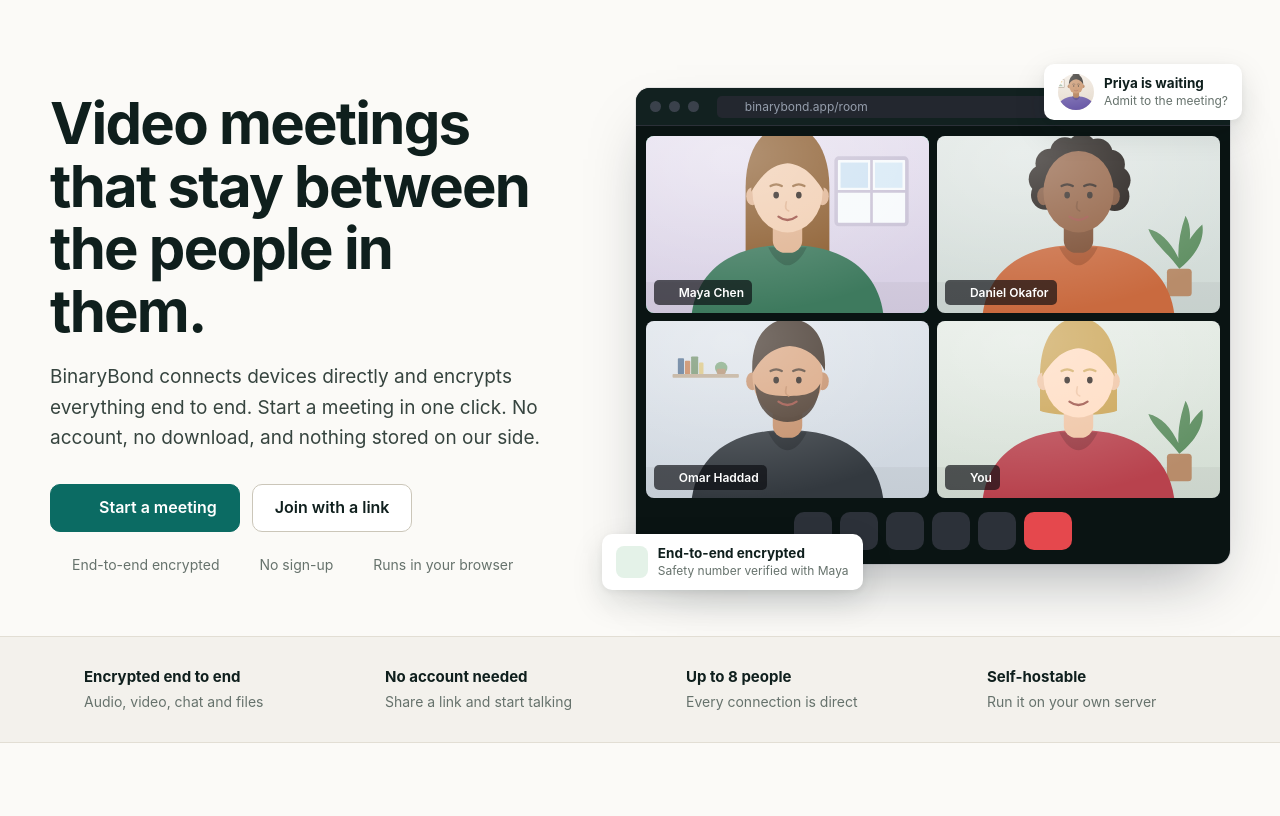
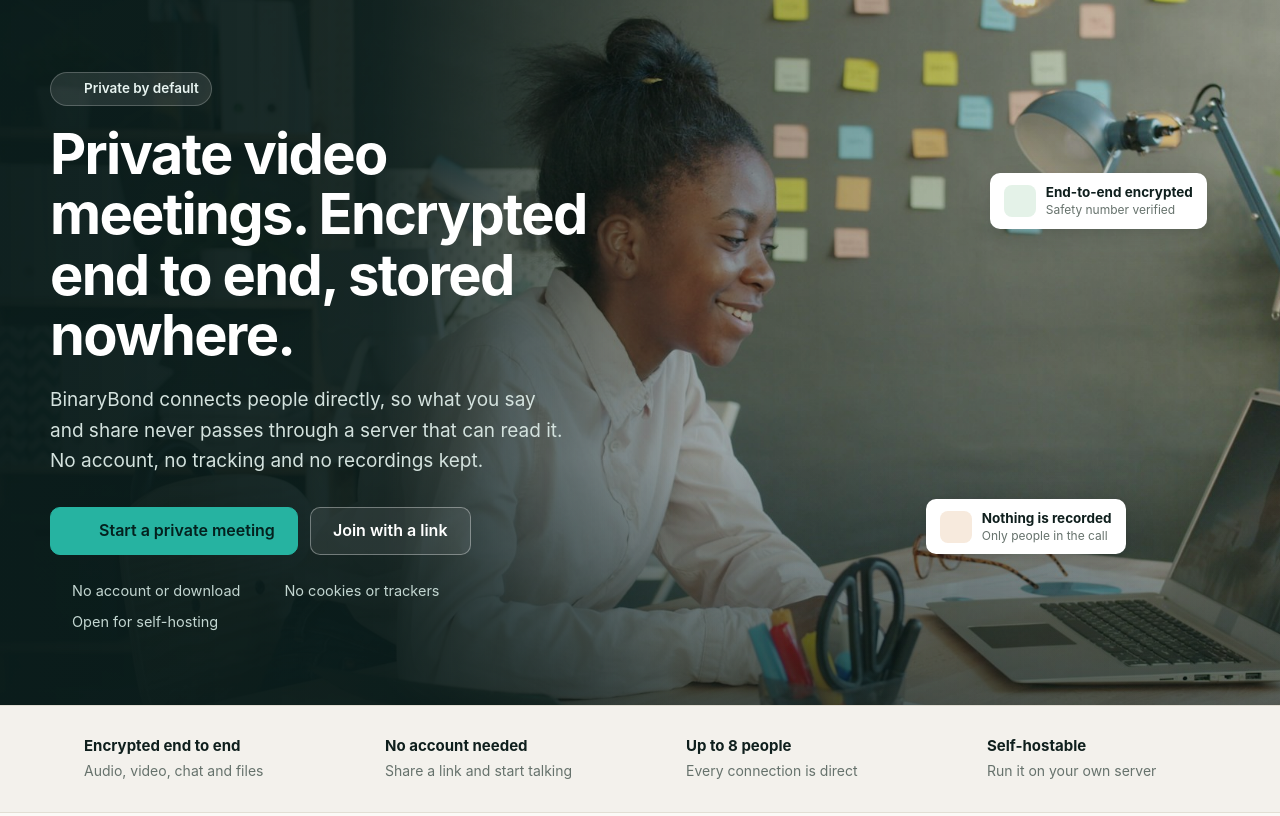
Before and after one commit to ibrahimalee/Binary-Bond, a website: page public/index.html in a window 1280 px wide. Shown: the top 816 px of the page. Drawn offline with Linux system fonts and the light colour scheme.

Commit message:
Photo hero with a real call photo, privacy-first headline
Self-hosted photo by Vitaly Gariev (Unsplash License), credited in the
footer. The illustrated meeting window moves to its own section.

```diff
--- a/public/css/site.css
+++ b/public/css/site.css
@@ -277,3 +277,35 @@
   .prose table { display: block; overflow-x: auto; white-space: nowrap; }
   .prose td { white-space: normal; min-width: 160px; }
 }
+
+/* ---------- photo hero ---------- */
+.hero { position: relative; display: flex; align-items: center; min-height: clamp(540px, 82vh, 720px); padding: 0; overflow: hidden; background: var(--ink); color: #fff; }
+.hero-photo { position: absolute; top: 0; left: 0; width: max(115%, 100vw); height: 100%; max-width: none; object-fit: cover; object-position: 40% 35%; }
+.hero-shade { position: absolute; inset: 0; background: linear-gradient(90deg, rgba(10, 28, 27, .97) 0%, rgba(10, 28, 27, .9) 30%, rgba(10, 28, 27, .32) 54%, rgba(10, 28, 27, .06) 100%), linear-gradient(0deg, rgba(10, 28, 27, .55), transparent 35%); }
+.hero-inner { position: relative; display: grid; grid-template-columns: minmax(0, 560px) 1fr; gap: 40px; align-items: center; padding-block: 72px; }
+.hero h1 { color: #fff; font-size: clamp(34px, 4.6vw, 56px); letter-spacing: -.03em; line-height: 1.08; margin-bottom: 20px; }
+.hero .lede { color: #d4e2de; font-size: 19px; max-width: 520px; margin-bottom: 30px; }
+.hero-badge { display: inline-flex; align-items: center; gap: 8px; margin: 0 0 18px; padding: 5px 12px 5px 10px; border-radius: 999px; background: rgba(255, 255, 255, .1); border: 1px solid rgba(255, 255, 255, .22); color: #e8f4f1; font-size: 13.5px; font-weight: 600; }
+.hero-badge .ic { width: 15px; height: 15px; color: #7be0d1; }
+.hero .btn-primary { background: #26b3a1; border-color: #26b3a1; color: #04211e; }
+.hero .btn-primary:hover { background: #3cc4b3; border-color: #3cc4b3; }
+.btn-light { background: rgba(255, 255, 255, .08); border-color: rgba(255, 255, 255, .35); color: #fff; }
+.btn-light:hover { background: rgba(255, 255, 255, .16); }
+.hero-note { display: flex; flex-wrap: wrap; gap: 8px 22px; list-style: none; margin: 24px 0 0; padding: 0; color: #c3d6d1; font-size: 14.5px; }
+.hero-note li { display: inline-flex; align-items: center; gap: 6px; }
+.hero-note .ic { width: 16px; height: 16px; color: #7be0d1; }
+.hero-floats { position: relative; align-self: stretch; min-height: 320px; }
+.hero-floats .shot-float { position: absolute; }
+.hero-floats .f1 { right: 4%; top: 18%; }
+.hero-floats .f2 { right: 18%; bottom: 14%; }
+.badge-ic.accent { background: var(--accent-soft); color: var(--accent); }
+.showcase .hero-visual.center-shot { max-width: 760px; margin: 0 auto; padding: 8px 24px 28px; }
+.showcase .shot-float.f1 { left: -6px; bottom: 6px; }
+.showcase .shot-float.f2 { right: -6px; top: -6px; }
+@media (max-width: 900px) {
+  .hero { min-height: 0; }
+  .hero-photo { width: 100%; object-position: 58% 30%; }
+  .hero-shade { background: linear-gradient(180deg, rgba(10, 28, 27, .78) 0%, rgba(10, 28, 27, .9) 100%); }
+  .hero-inner { grid-template-columns: 1fr; padding-block: 56px; }
+  .hero-floats { display: none; }
+}
--- a/public/index.html
+++ b/public/index.html
@@ -19,22 +19,47 @@
 
   <main>
     <section class="hero">
-      <div class="container hero-grid">
-        <div>
-          <h1>Video meetings that stay between the people in them.</h1>
-          <p class="lede">BinaryBond connects devices directly and encrypts everything end to end. Start a meeting in one click. No account, no download, and nothing stored on our side.</p>
+      <img class="hero-photo" src="/img/hero-call.jpg" width="1920" height="1080" fetchpriority="high" alt="A woman smiles while talking to a colleague on a video call from her desk">
+      <div class="hero-shade" aria-hidden="true"></div>
+      <div class="container hero-inner">
+        <div class="hero-copy">
+          <p class="hero-badge"><svg class="ic" aria-hidden="true"><use href="#i-lock"/></svg>Private by default</p>
+          <h1>Private video meetings. Encrypted end to end, stored nowhere.</h1>
+          <p class="lede">BinaryBond connects people directly, so what you say and share never passes through a server that can read it. No account, no tracking and no recordings kept.</p>
           <div class="hero-cta">
-            <a class="btn btn-primary btn-lg" href="/new"><svg class="ic"><use href="#i-cam"/></svg>Start a meeting</a>
-            <a class="btn btn-lg" href="/join">Join with a link</a>
+            <a class="btn btn-primary btn-lg" href="/new"><svg class="ic" aria-hidden="true"><use href="#i-cam"/></svg>Start a private meeting</a>
+            <a class="btn btn-lg btn-light" href="/join">Join with a link</a>
           </div>
-          <div class="hero-note">
-            <span><svg class="ic"><use href="#i-check"/></svg>End-to-end encrypted</span>
-            <span><svg class="ic"><use href="#i-check"/></svg>No sign-up</span>
-            <span><svg class="ic"><use href="#i-check"/></svg>Runs in your browser</span>
-          </div>
+          <ul class="hero-note">
+            <li><svg class="ic" aria-hidden="true"><use href="#i-check"/></svg>No account or download</li>
+            <li><svg class="ic" aria-hidden="true"><use href="#i-check"/></svg>No cookies or trackers</li>
+            <li><svg class="ic" aria-hidden="true"><use href="#i-check"/></svg>Open for self-hosting</li>
+          </ul>
         </div>
+        <div class="hero-floats" aria-hidden="true">
+          <div class="shot-float f1"><span class="badge-ic"><svg class="ic"><use href="#i-shield"/></svg></span><div><strong>End-to-end encrypted</strong><span class="muted">Safety number verified</span></div></div>
+          <div class="shot-float f2"><span class="badge-ic accent"><svg class="ic"><use href="#i-eye-off"/></svg></span><div><strong>Nothing is recorded</strong><span class="muted">Only people in the call</span></div></div>
+        </div>
+      </div>
+    </section>
 
-        <div class="hero-visual">
+    <section class="facts" aria-label="Highlights">
+      <div class="container">
+        <div class="fact"><svg class="ic"><use href="#i-lock"/></svg><div><strong>Encrypted end to end</strong><span>Audio, video, chat and files</span></div></div>
+        <div class="fact"><svg class="ic"><use href="#i-link"/></svg><div><strong>No account needed</strong><span>Share a link and start talking</span></div></div>
+        <div class="fact"><svg class="ic"><use href="#i-people"/></svg><div><strong>Up to 8 people</strong><span>Every connection is direct</span></div></div>
+        <div class="fact"><svg class="ic"><use href="#i-server"/></svg><div><strong>Self-hostable</strong><span>Run it on your own server</span></div></div>
+      </div>
+    </section>
+
+    <section class="section showcase" aria-labelledby="showcase-title">
+      <div class="container">
+        <div class="section-head center">
+          <span class="eyebrow">Inside a meeting</span>
+          <h2 id="showcase-title">Everything you need, and nothing that watches you</h2>
+          <p>Video, chat, files and a whiteboard in one window. Host controls keep the meeting yours.</p>
+        </div>
+        <div class="hero-visual center-shot">
           <div class="shot" role="img" aria-label="A BinaryBond meeting with four participants">
             <div class="shot-bar"><i></i><i></i><i></i><span><svg class="ic"><use href="#i-lock"/></svg>binarybond.app/room</span></div>
             <div class="shot-body">
@@ -48,17 +73,8 @@
             </div>
           </div>
           <div class="shot-float f1"><span class="badge-ic"><svg class="ic"><use href="#i-shield"/></svg></span><div><strong>End-to-end encrypted</strong><span class="muted">Safety number verified with Maya</span></div></div>
-          <div class="shot-float f2"><img class="float-avatar" src="/img/people/p4.svg" alt=""><div><strong>Priya is waiting</strong><span class="muted">Admit to the meeting?</span></div></div>
+          <div class="shot-float f2"><img class="float-avatar" src="/img/people/p4.svg" alt="" width="36" height="36"><div><strong>Priya is waiting</strong><span class="muted">Admit to the meeting?</span></div></div>
         </div>
-      </div>
-    </section>
-
-    <section class="facts" aria-label="Highlights">
-      <div class="container">
-        <div class="fact"><svg class="ic"><use href="#i-lock"/></svg><div><strong>Encrypted end to end</strong><span>Audio, video, chat and files</span></div></div>
-        <div class="fact"><svg class="ic"><use href="#i-link"/></svg><div><strong>No account needed</strong><span>Share a link and start talking</span></div></div>
-        <div class="fact"><svg class="ic"><use href="#i-people"/></svg><div><strong>Up to 8 people</strong><span>Every connection is direct</span></div></div>
-        <div class="fact"><svg class="ic"><use href="#i-server"/></svg><div><strong>Self-hostable</strong><span>Run it on your own server</span></div></div>
       </div>
     </section>
 
```
Also changed, not shown: public/partials/footer.html (+1 -1 lines), public/img/hero-call.jpg (added), public/img/og-image.jpg (added).
